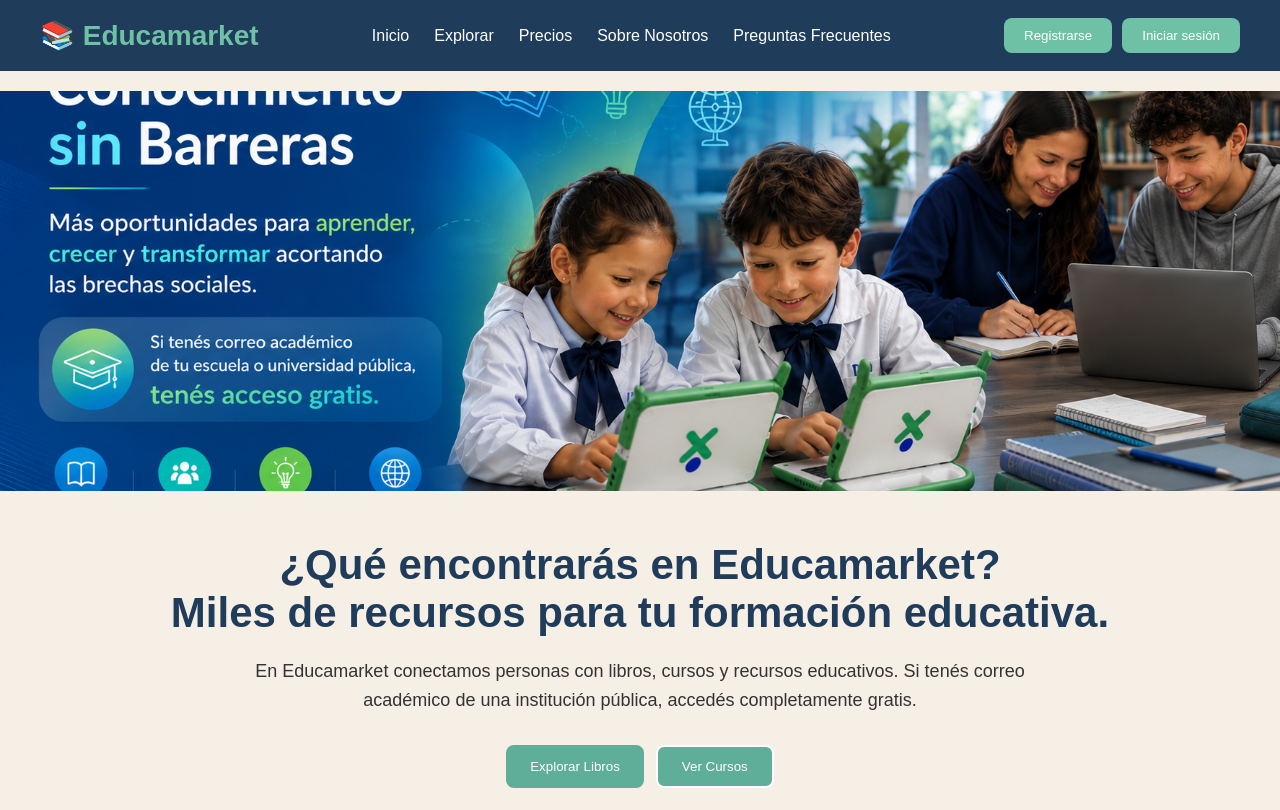
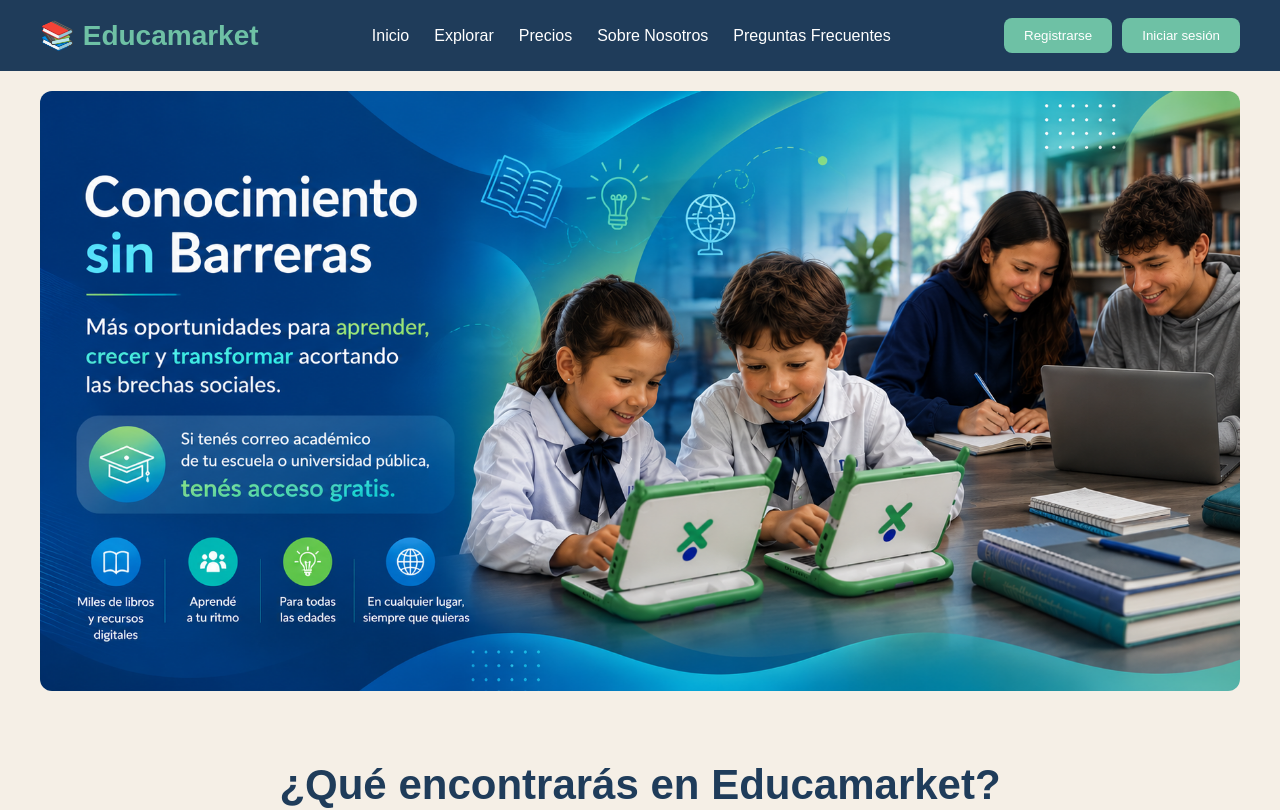
Before and after one commit to Nadine1117/proyectofinal, a React app in the folder frontend/: page / in a window 1280 px wide. Shown: the top 810 px of the page. Built offline with nearby package versions, Linux system fonts and the light colour scheme; no server answers; the HTML template or start-up script is replaced by a standard one.

Commit message:
Update Hero.jsx

```diff
--- a/frontend/src/components/Hero.jsx
+++ b/frontend/src/components/Hero.jsx
@@ -1,12 +1,25 @@
 import banner from "../assets/banner.jpg";
 import InfoCarousel from "./InfoCarousel";
+
 function Hero() {
   return (
     <>
-      <section
-        className="hero"
-        style={{ backgroundImage: `url(${banner})` }}
-      ></section>
+      <div
+        style={{ width: "100%", backgroundColor: "#f5efe6", padding: "20px 0" }}
+      >
+        <img
+          src={banner}
+          alt="Educamarket banner"
+          style={{
+            display: "block",
+            maxWidth: "1200px",
+            width: "100%",
+            height: "auto",
+            margin: "0 auto",
+            borderRadius: "12px",
+          }}
+        />
+      </div>
 
       <section className="hero-info">
         <h1>
```
